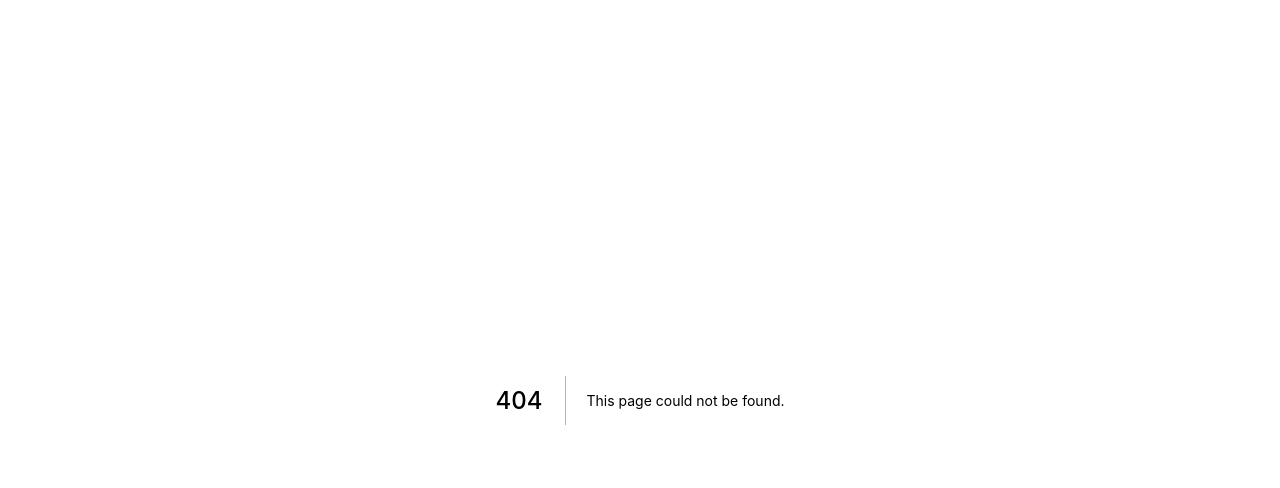
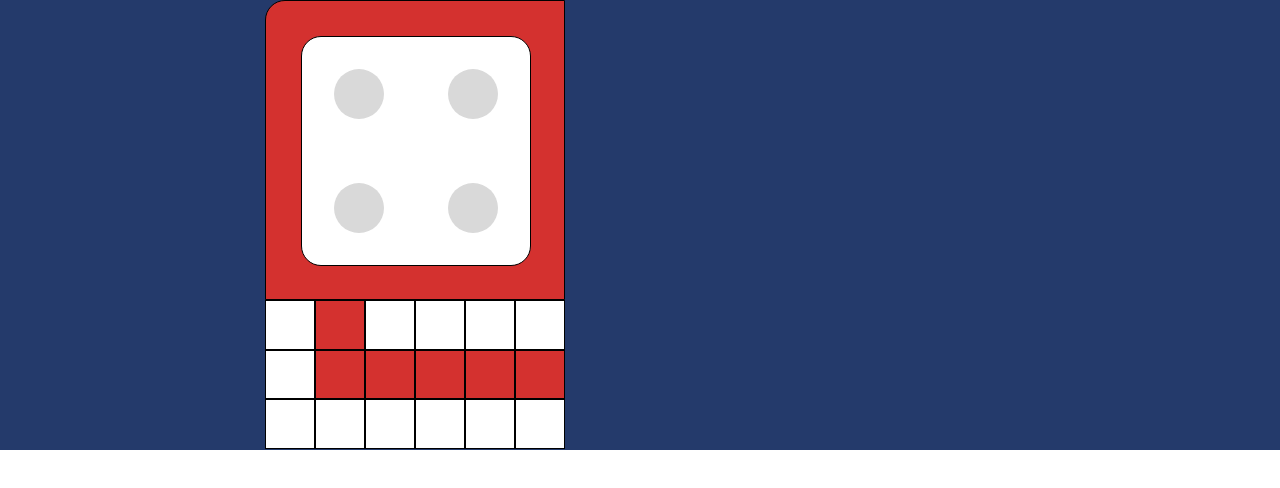
Before and after one commit to LucasRGuimaraes/ludo-app, a Next.js app: page /game in a window 1280 px wide. Before the commit this address had no page. Shown: the top 488 px of the page. Built offline with nearby package versions, Linux system fonts and the light colour scheme.

Commit message:
Create the first player side board in the game

```diff
--- a/src/components/globalstyles.tsx
+++ b/src/components/globalstyles.tsx
@@ -10,13 +10,41 @@ const GlobalStyle = createGlobalStyle`
       Ubuntu, Cantarell, Fira Sans, Droid Sans, Helvetica Neue, sans-serif;
   }
 
-  a {
-    color: inherit;
-    text-decoration: none;
+  :root {
+
   }
 
   * {
+    margin: 0;
+    padding: 0;
     box-sizing: border-box;
+  }
+
+  html {
+    @media (max-width: 1080px) {
+      font-size: 93.75%;
+    }
+    @media (max-width: 720px) {
+      font-size: 87.5%;
+    }
+  }
+
+  body {
+    background: #fff;
+    -webkit-font-smoothing: antialiased;
+  }
+
+  body, input, textarea, button {
+      font-family: 'Poppins', sans-serif;
+      font-weight: 400;
+  }
+
+  h1, h2, h3, h4, h5, h6, strong {
+    font-weight: 600;
+  }
+
+  button {
+      cursor: pointer;
   }
 `
 
--- /dev/null
+++ b/src/pages/game.tsx
@@ -0,0 +1,2 @@
+import Game from '@screens/game'
+export default Game;
--- /dev/null
+++ b/src/screens/game/components/GameBoard/index.tsx
@@ -0,0 +1,45 @@
+import { Board, FirstRow, PlayerBase, PlayerSide, PlayerSideBoard, SecondRow, ThirdRow } from "./styles";
+
+export default function GameBoard () {
+
+    return (
+        <Board>
+            <PlayerSide>
+                <PlayerBase>
+                    <div>
+                        <div></div>
+                        <div></div>
+                        <div></div>
+                        <div></div>
+                    </div>
+                </PlayerBase>
+                <PlayerSideBoard>
+                    <FirstRow>
+                        <div></div>
+                        <div></div>
+                        <div></div>
+                        <div></div>
+                        <div></div>
+                        <div></div>
+                    </FirstRow>
+                    <SecondRow>
+                        <div></div>
+                        <div></div>
+                        <div></div>
+                        <div></div>
+                        <div></div>
+                        <div></div>
+                    </SecondRow>
+                    <ThirdRow>
+                        <div></div>
+                        <div></div>
+                        <div></div>
+                        <div></div>
+                        <div></div>
+                        <div></div>
+                    </ThirdRow>
+                </PlayerSideBoard>
+            </PlayerSide>
+        </Board>
+    )
+}
--- /dev/null
+++ b/src/screens/game/components/GameBoard/styles.ts
@@ -0,0 +1,98 @@
+import styled from 'styled-components';
+
+export const Board = styled.div`
+    max-width: 750px;
+    max-height: 750px;
+    color: white;
+    margin: 0 auto;
+`
+
+export const PlayerSide = styled.div`
+    width: 300px;
+    height: 450px;
+`
+
+export const PlayerBase = styled.div`
+    width: 100%;
+    height: 66.6%;
+    background-color: #D4312F;
+    border: 1px solid black;
+    border-radius: 20px 0 0 0;
+    padding: 35px;
+
+    div {
+        width: 230px;
+        height: 230px;
+        background-color: white;
+        border: 1px solid black;
+        border-radius: 20px;
+        display: grid;
+        grid-template-columns: 1fr 1fr;
+        align-items: center;
+        justify-items: center;
+
+        div {
+            border: none;
+            width: 50px;
+            height: 50px;
+            border-radius: 50%;
+            background-color: #D9D9D9;
+        }
+    }
+`
+
+export const PlayerSideBoard = styled.div`
+    width: 100%;
+    height: 33.3%;
+`
+
+export const FirstRow = styled.div`
+    width: 100%;
+    height: 33.3%;
+    background-color: white;
+    display: flex;
+    flex-direction: row;
+
+    div {
+        border: 1px solid black;
+        width: 16.66%;
+        height: 100%;
+    }
+
+    div:nth-child(2) {
+        background-color: #D4312F;
+    }
+`
+
+export const SecondRow = styled.div`
+    width: 100%;
+    height: 33.3%;
+    background-color: white;
+    display: flex;
+    flex-direction: row;
+
+    div {
+        border: 1px solid black;
+        width: 16.66%;
+        height: 100%;
+        background-color: #D4312F;
+    }
+
+    div:nth-child(1) {
+        background-color: white;
+    }
+`
+
+export const ThirdRow = styled.div`
+    width: 100%;
+    height: 33.3%;
+    background-color: white;
+    display: flex;
+    flex-direction: row;
+
+    div {
+        border: 1px solid black;
+        width: 16.66%;
+        height: 100%;
+    }
+`
--- /dev/null
+++ b/src/screens/game/index.tsx
@@ -0,0 +1,11 @@
+import GameBoard from './components/GameBoard'
+import { Container } from './styles'
+
+export default function Game () {
+
+    return (
+        <Container>
+            <GameBoard />
+        </Container>
+    )
+}
--- /dev/null
+++ b/src/screens/game/styles.ts
@@ -0,0 +1,5 @@
+import styled from 'styled-components';
+
+export const Container = styled.main`
+    background-color: #243A6B;
+`
```
